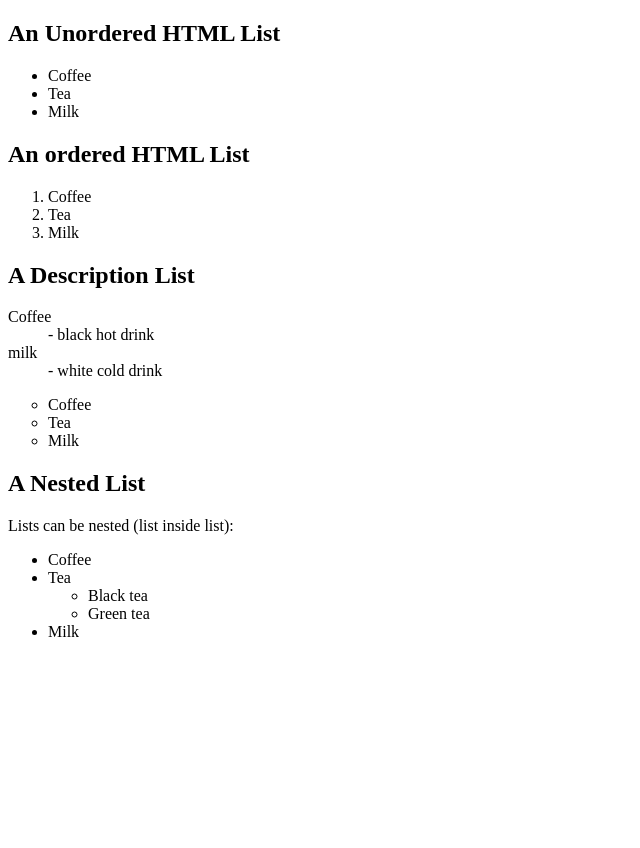
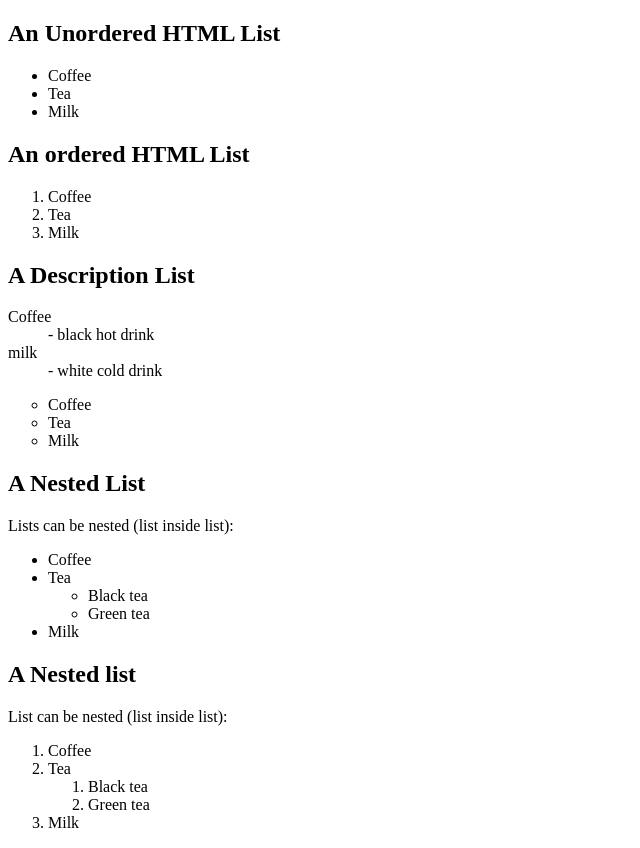
Before and after one commit to msaadm290/HTML_CSS_Codes, a plain HTML site: page list.html in a window 1280 px wide. Shown: the whole page, without its empty margins (0-640 px from the left). Before the commit the page ends 800 px from the top, so only its background shows below. Drawn offline with Linux system fonts and the light colour scheme.

Commit message:
update navi list paragraph block and inline

```diff
--- a/list.html
+++ b/list.html
@@ -91,6 +91,36 @@ One popular way is to style a list horizontally, to create a navigation menu:
 
  -->
 
+ <!-- HTML Ordered Lists -->
+
+ <!-- The HTML <ol> tag defines an ordered list. An ordered list can be numerical or alphabetical. -->
+
+<!-- Ordered HTML List - The Type Attribute -->
+
+<!-- The type attribute of the <ol> tag, defines the type of the list item marker:
+
+Type	Description
+type="1"	The list items will be numbered with numbers (default)
+type="A"	The list items will be numbered with uppercase letters
+type="a"	The list items will be numbered with lowercase letters
+type="I"	The list items will be numbered with uppercase roman numbers
+type="i"	The list items will be numbered with lowercase roman numbers -->
+
+<!-- Nested HTML Lists -->
+
+<h2>A Nested list</h2>
+<p>List can be nested (list inside list):</p>
+
+<ol>
+  <li>Coffee</li>
+  <li>Tea
+    <ol>
+        <li>Black tea</li>
+        <li>Green tea</li>
+    </ol>
+  </li>
+  <li>Milk</li>
+  </ol>
 
 </body>
 </html>
```
Also changed, not shown: block_inline.html (added, +36 -0 lines), navigation_menu.html (+3 -2 lines), paragraphs.html (+6 -1 lines).
